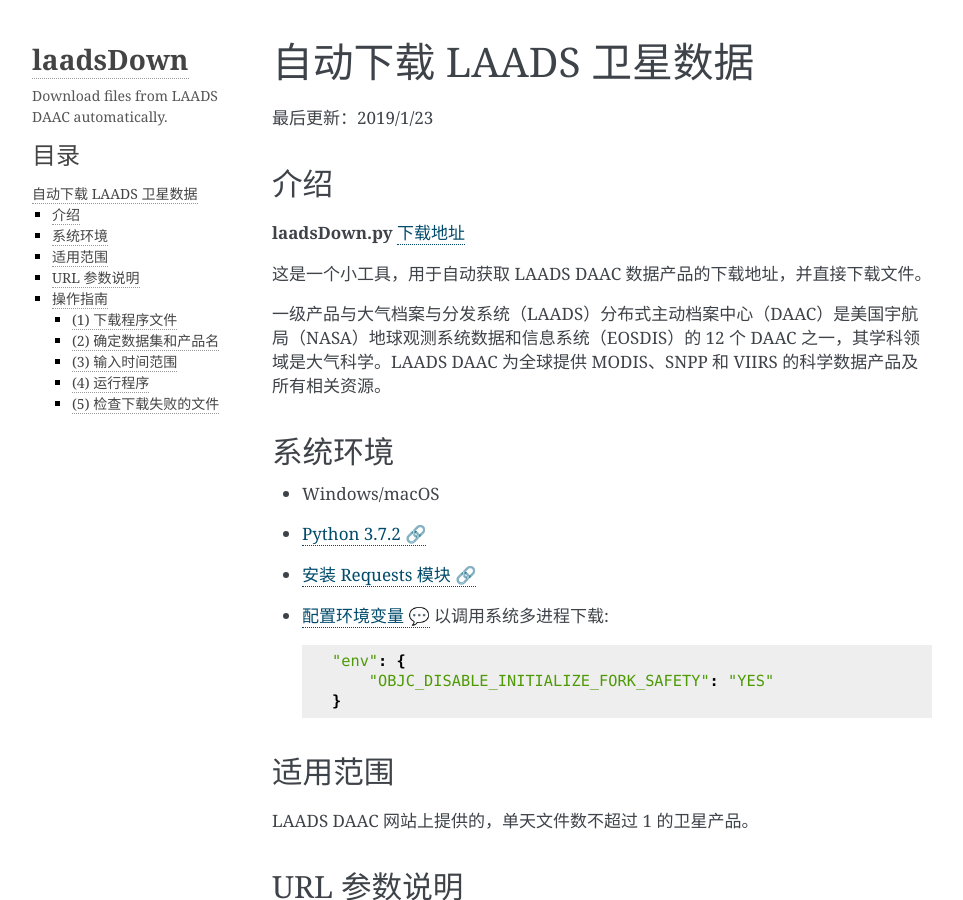
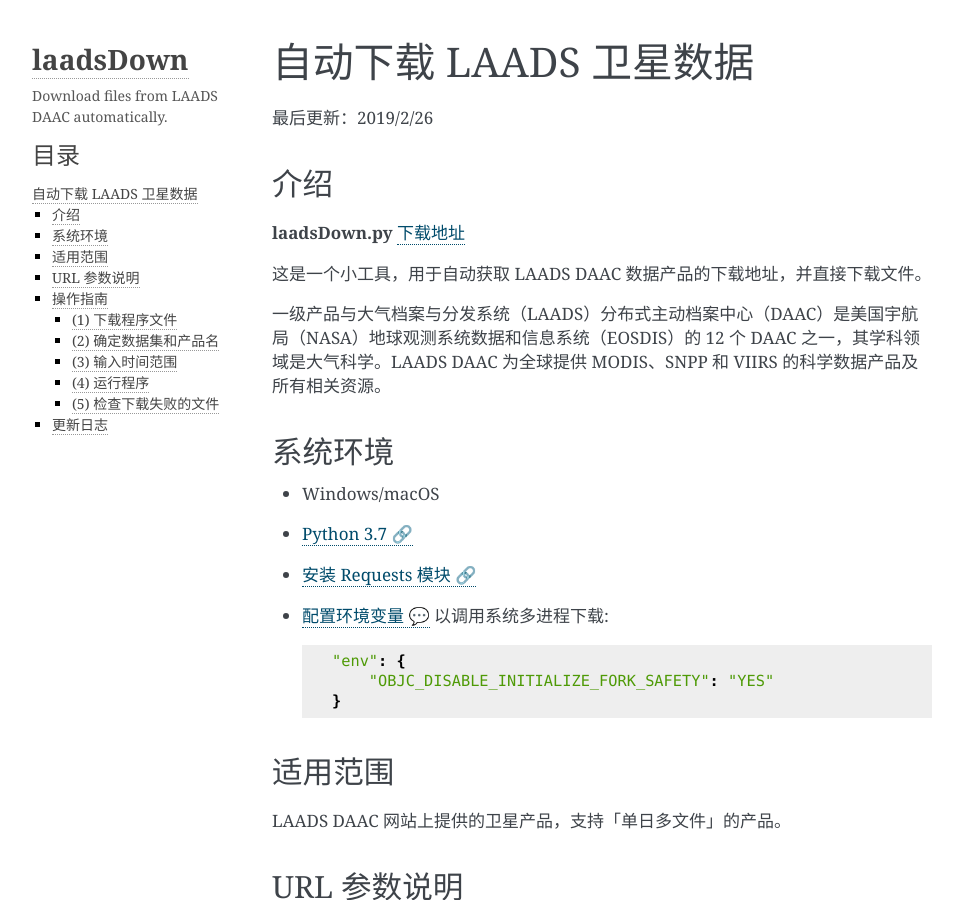
Before and after one commit to Abrr/laadsDown, a Sphinx documentation site: the page built from Docs/source/index.rst, in a window 1280 px wide and 900 px high. Shown: the whole window, without its empty margins (148-1111 px from the left). Built offline with Sphinx 7.4.7, drawn with Linux system fonts in a browser that asks for light colours; some of the changed text lies outside the part shown.

Commit message:
docs updated

```diff
--- a/Docs/source/conf.py
+++ b/Docs/source/conf.py
@@ -26,7 +26,7 @@
 # The short X.Y version
 version = ''
 # The full version, including alpha/beta/rc tags
-release = '0.1'
+release = '0.2'
 
 
 # -- General configuration ---------------------------------------------------
--- a/Docs/source/index.rst
+++ b/Docs/source/index.rst
@@ -1,12 +1,12 @@
 自动下载 LAADS 卫星数据
 ====================================
 
-最后更新：2019/1/23
+最后更新：2019/2/26
 
 介绍
 ------------------------------------
 
-**laadsDown.py** `下载地址 <https://github.com/Abrr/laadsDown/releases/download/0.1/laadsDown.py>`_
+**laadsDown.py** `下载地址 <https://github.com/Abrr/laadsDown/releases/download/0.2/laadsDown.py>`_
 
 这是一个小工具，用于自动获取 LAADS DAAC 数据产品的下载地址，并直接下载文件。
 
@@ -30,7 +30,7 @@
 适用范围
 ------------------------------------
 
-LAADS DAAC 网站上提供的，单天文件数不超过 1 的卫星产品。
+LAADS DAAC 网站上提供的卫星产品，支持「单日多文件」的产品。
 
 URL 参数说明
 ------------------------------------
@@ -116,6 +116,14 @@
 
 请在 `LAADS DAAC <https://ladsweb.modaps.eosdis.nasa.gov/archive/allData>`_ 网站查找相关文件，以排除文件缺失的可能。如果文件存在，则修改时间范围，重新下载这些文件。
 
+更新日志
+------------------------------------
+
+*2019/2/26* · 版本 0.2
+    支持「单日多文件」类型的产品
+
+*2019/1/23* · 版本 0.1
+    生成说明文档
 
 .. toctree::
    :maxdepth: 2
```
Also changed, not shown: other parts of Docs/source/index.rst (+1 -1 lines), 12 other files.
